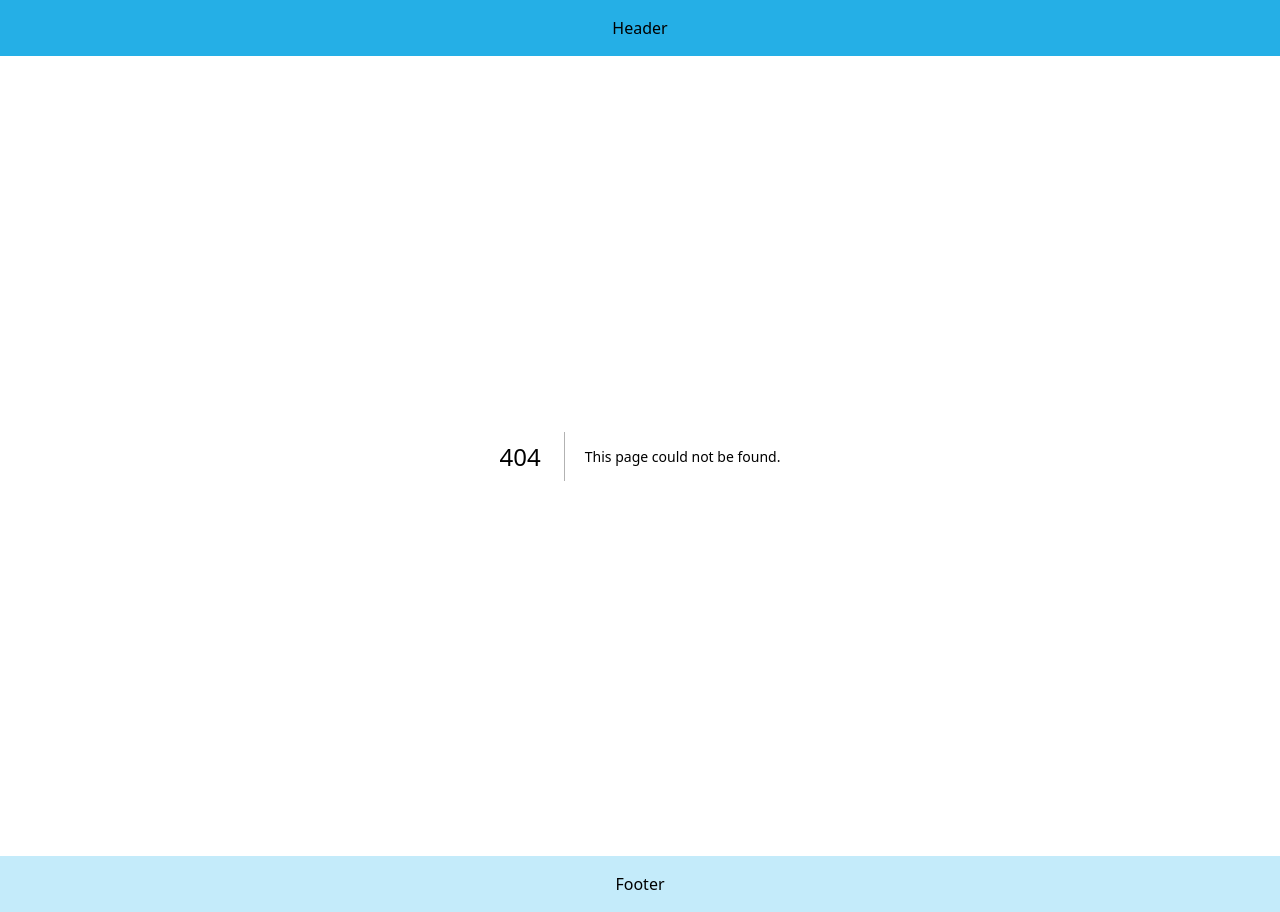
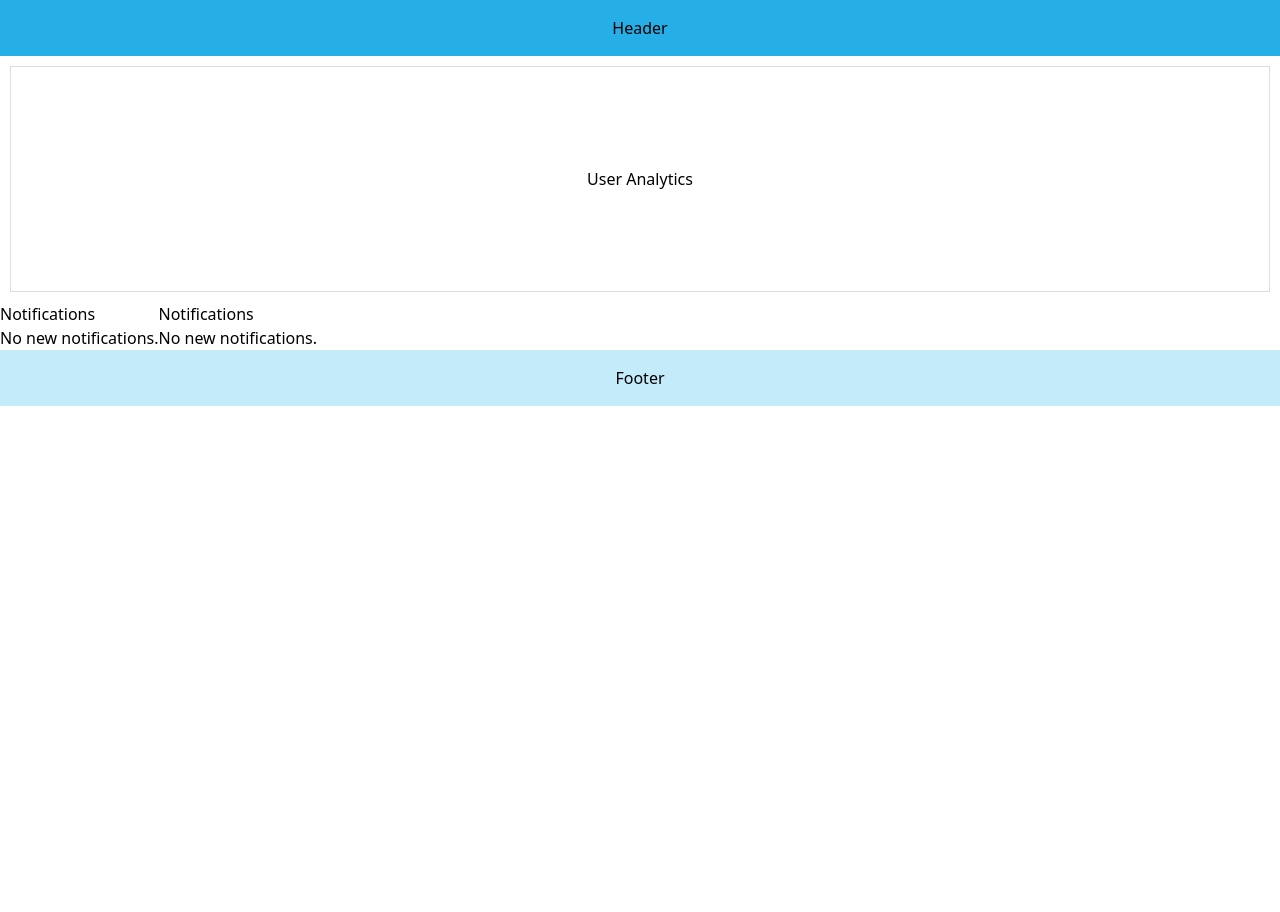
Before and after one commit to newdevmike22/next-js-course, a Next.js app in the folder routing-demo/: page /complex-dashboard/users in a window 1280 px wide. Before the commit this address had no page. After the commit the page ends 800 px from the top, so only its background shows below. Built offline with nearby package versions, Linux system fonts and the light colour scheme.

Commit message:
Parallel routes
Setting up and using parallel routes.

```diff
--- /dev/null
+++ b/routing-demo/src/app/complex-dashboard/@notifications/default.js
@@ -0,0 +1,9 @@
+export default function DefaultNotifications() {
+  return (
+    <div>
+      {/* Add your default fallback UI here */}
+      <h2>Notifications</h2>
+      <p>No new notifications.</p>
+    </div>
+  );
+}
--- /dev/null
+++ b/routing-demo/src/app/complex-dashboard/@notifications/page.tsx
@@ -0,0 +1,5 @@
+import { Card } from "@/components/card";
+
+export default function Notifications() {
+  return <Card>Notifications</Card>;
+}
--- /dev/null
+++ b/routing-demo/src/app/complex-dashboard/@revenue/default.js
@@ -0,0 +1,9 @@
+export default function DefaultNotifications() {
+  return (
+    <div>
+      {/* Add your default fallback UI here */}
+      <h2>Notifications</h2>
+      <p>No new notifications.</p>
+    </div>
+  );
+}
--- /dev/null
+++ b/routing-demo/src/app/complex-dashboard/@revenue/page.tsx
@@ -0,0 +1,5 @@
+import { Card } from "@/components/card";
+
+export default function RevenueMetrics() {
+  return <Card>Revenue Metrics</Card>;
+}
--- /dev/null
+++ b/routing-demo/src/app/complex-dashboard/layout.tsx
@@ -0,0 +1,14 @@
+export default function ComplexDashboardLayout({ children, users, revenue, notifications }: { children: React.ReactNode; users: React.ReactNode; revenue: React.ReactNode; notifications: React.ReactNode }) {
+  return (
+    <div>
+      <div>{children}</div>
+      <div style={{ display: "flex" }}>
+        <div style={{ display: "flex", flexDirection: "column" }}>
+          <div>{users}</div>
+          <div>{revenue}</div>
+        </div>
+        <div style={{ display: "flex", flex: 1 }}>{notifications}</div>
+      </div>
+    </div>
+  );
+}
--- /dev/null
+++ b/routing-demo/src/app/complex-dashboard/page.tsx
@@ -0,0 +1,3 @@
+export default function ComplexDashboardPage() {
+  return <h1>Complex dashboard</h1>;
+}
--- /dev/null
+++ b/routing-demo/src/app/complex-dashboard/users/default.js
@@ -0,0 +1,9 @@
+export default function DefaultNotifications() {
+  return (
+    <div>
+      {/* Add your default fallback UI here */}
+      <h2>Notifications</h2>
+      <p>No new notifications.</p>
+    </div>
+  );
+}
--- /dev/null
+++ b/routing-demo/src/app/complex-dashboard/users/page.tsx
@@ -0,0 +1,5 @@
+import { Card } from "@/components/card";
+
+export default function UserAnalytics() {
+  return <Card>User Analytics</Card>;
+}
--- /dev/null
+++ b/routing-demo/src/components/card.tsx
@@ -0,0 +1,13 @@
+export const Card = ({ children }: { children: React.ReactNode }) => {
+  const cardStyle = {
+    padding: "100px",
+    margin: "10px",
+    boxShadow: "0 4px 8px 0 rgba(0, 0, 0 0.2)",
+    border: "1px solid #ddd",
+    display: "flex",
+    justifyContent: "center",
+    alignItems: "center",
+  };
+
+  return <div style={cardStyle}>{children}</div>;
+};
```
